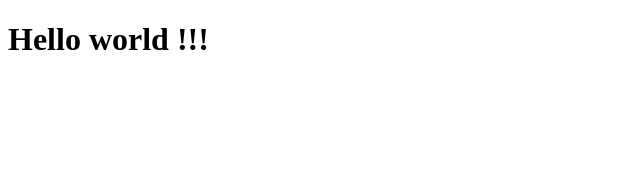
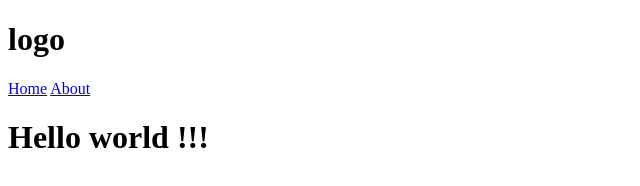
Before and after one commit to jiresnodem/tailwindcss_logpom, a website: page src/index.html in a window 1280 px wide. Shown: the whole page, without its empty margins (0-640 px from the left). Drawn offline with Linux system fonts and the light colour scheme.

Commit message:
added section header on docment

```diff
--- a/src/index.html
+++ b/src/index.html
@@ -9,6 +9,15 @@
 		<link rel="stylesheet" href="./assets/css/output.css" />
 	</head>
 	<body>
+		<header>
+			<h1>logo</h1>
+
+			<nav>
+				<a href="#">Home</a>
+				<a href="#">About</a>
+			</nav>
+		</header>
+
 		<h1>Hello world !!!</h1>
 	</body>
 </html>
```
